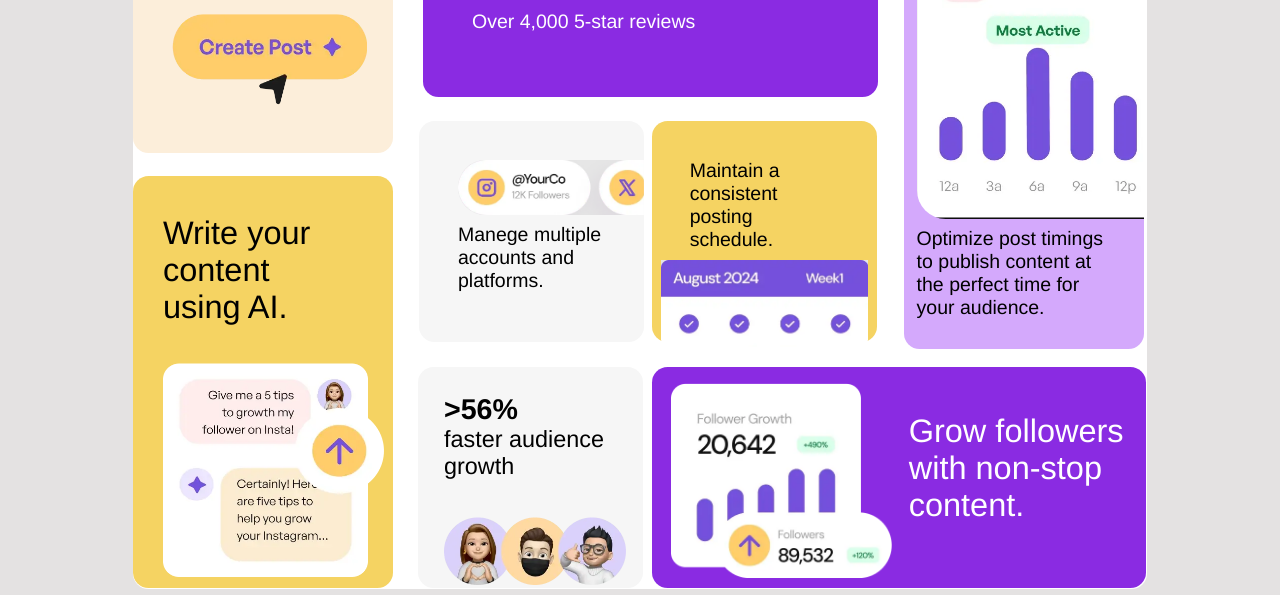
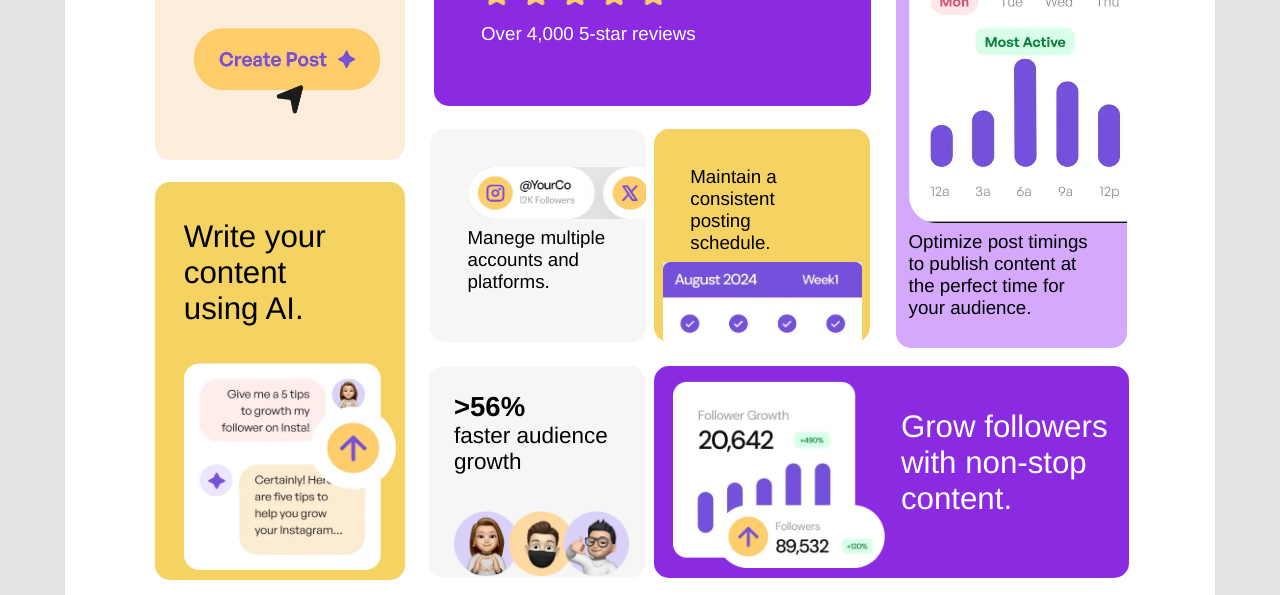
Before and after one commit to Gabriel-Leite-Estagiario/Bento-grid, a plain HTML site: page index.html in a window 1280 px wide. Shown: the part 275-870 px from the top of the page. Drawn offline with Linux system fonts and the light colour scheme.

Commit message:
finalizado projeto

```diff
--- a/index.html
+++ b/index.html
@@ -10,6 +10,8 @@
 </head>
 
 <body>
+<div id="main">
+
   <div id="tudo">
 
     <div id="container1">
@@ -78,6 +80,8 @@
 
   </div>
 
+</div>
+
 </body>
 
 </html>
--- a/style.css
+++ b/style.css
@@ -2,6 +2,16 @@
     margin: 0;
     padding: 0;
     box-sizing: border-box;
+}
+
+#main {
+    background-color: white;
+    width: 1150px;
+    justify-content: center;
+    align-items: center;
+    padding-left:90px;
+    height:800px;
+    margin-top: 70px;
 }
 
 #tudo {
@@ -9,9 +19,9 @@
     grid-template-rows: 27%;
     background-color: rgb(255, 255, 255);
     border-radius: 12px;
-    margin-top: 50px;
+    margin-top: 12px;
     width: 780px;
-    zoom: 1.3;
+    zoom: 1.25;
     overflow: hidden;
 }
 
```
